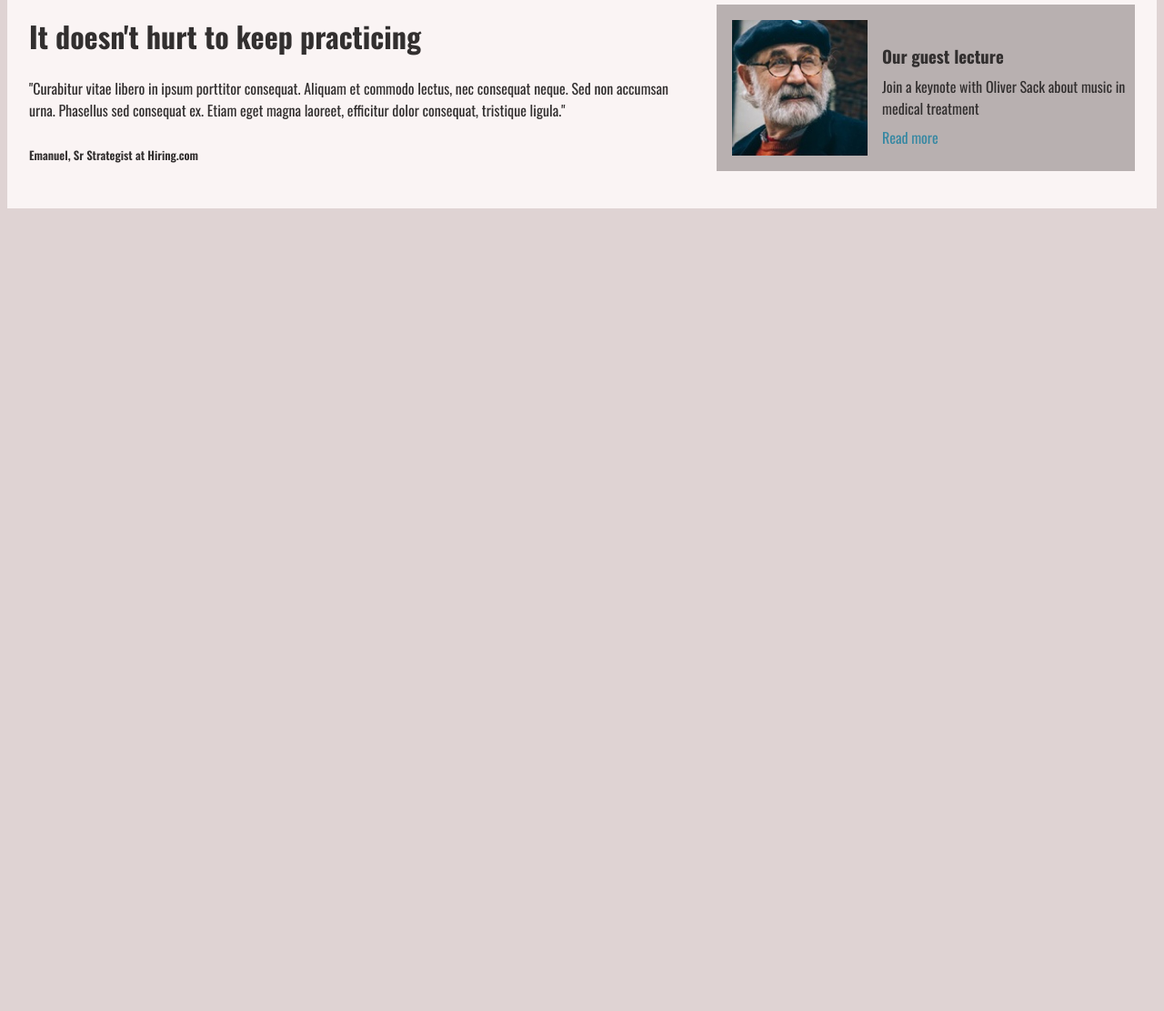
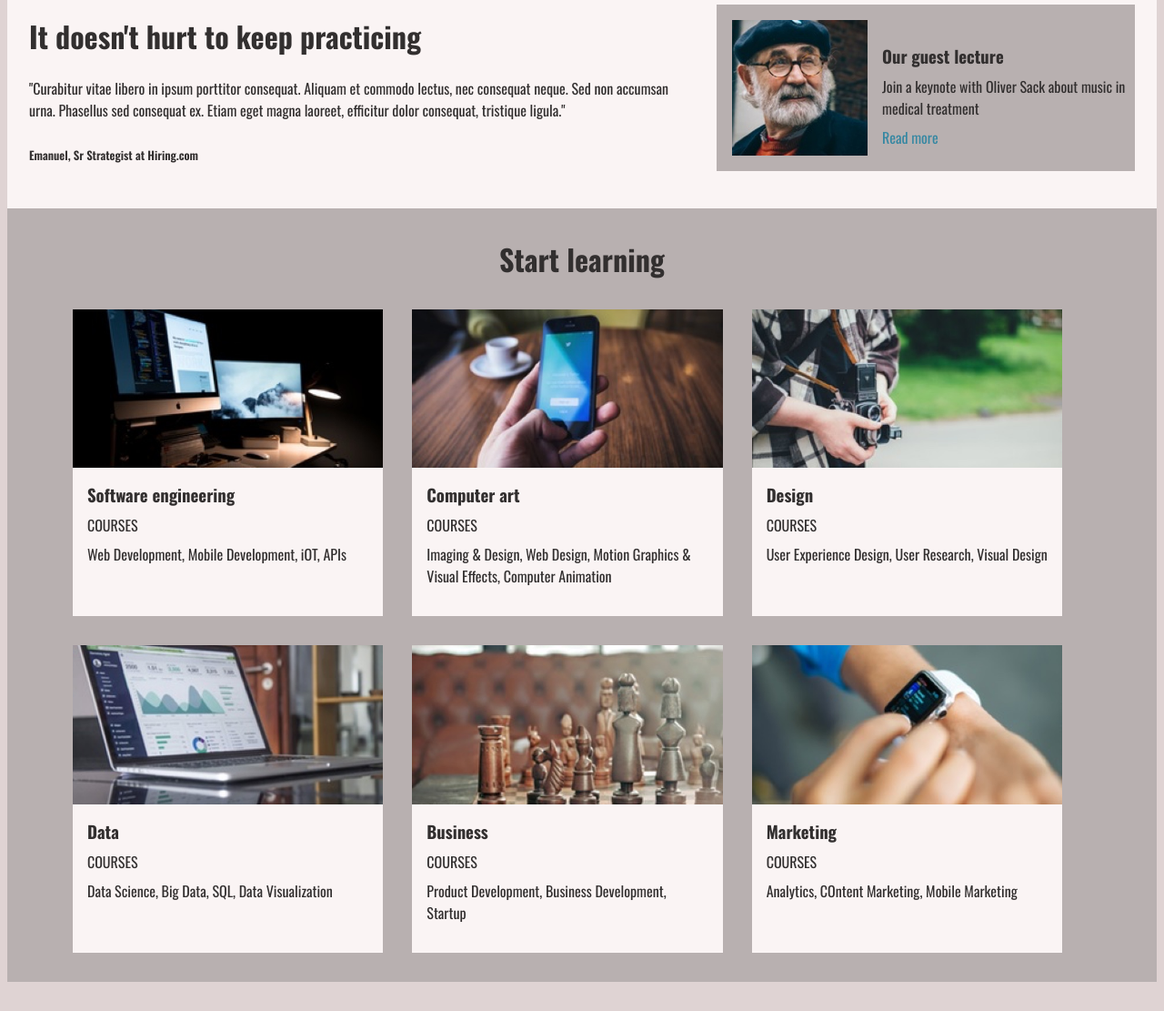
Before and after one commit to stefvtls/codecademy-colmar-academy-project, a plain HTML site: page index.html in a window 1280 px wide. Shown: the part 1077-2188 px from the top of the page at 91% size. Before the commit the page ends 1314 px from the top, so only its background shows below. Drawn offline with nearby package versions, Linux system fonts and the light colour scheme.

Commit message:
adding new content

```diff
--- a/index.html
+++ b/index.html
@@ -24,6 +24,10 @@
                 </ul>
             </div>
         </nav>
+
+        <!-- first flex box -->
+        <!-- first flex box -->
+        <!-- first flex box -->
         <div class="first">
             <div class="left">
                 <img src="images/banner.jpg">
@@ -38,7 +42,9 @@
         </div>
 
 
-
+        <!-- Second flex box -->
+        <!-- Second flex box -->
+        <!-- Second flex box -->
         <div class="second">
 
             <div class="left">
@@ -88,6 +94,96 @@
 
         </div>
 
+        <!-- third flex box -->
+        <!-- third flex box -->
+        <!-- third flex box -->
+        <div class="container">
+            <div class="container_title">
+                <h1> Start learning </h1>
+            </div>
+            <div class="third">
+
+                <div class="first_line">
+                    <div class="box">
+                        <div class="upper">
+                            <img src="images\course-software.jpg">
+                        </div>
+                        <div class="lower">
+                            <h3> Software engineering </h3>
+                            <p>COURSES</p>
+                            <p>Web Development, Mobile Development, iOT, APIs</p>
+                        </div>
+                    </div>
+
+                    <div class="box">
+                        <div class="upper">
+                            <img src="images\course-computer-art.jpg">
+                        </div>
+                        <div class="lower">
+                            <h3> Computer art </h3>
+                            <p>COURSES</p>
+                            <p>Imaging & Design, Web Design,
+                                Motion Graphics & Visual Effects, Computer Animation </p>
+                        </div>
+                    </div>
+
+                    <div class="box">
+                        <div class="upper">
+                            <img src="images\course-design.jpg">
+                        </div>
+                        <div class="lower">
+                            <h3> Design </h3>
+                            <p>COURSES</p>
+                            <p>User Experience Design, User Research, Visual Design</p>
+                        </div>
+                    </div>
+
+                </div>
+
+
+                <div class="second_line">
+                    <div class="box">
+                        <div class="upper">
+                            <img src="images\course-data.jpg">
+                        </div>
+                        <div class="lower">
+                            <h3> Data</h3>
+                            <p>COURSES</p>
+                            <p> Data Science, Big Data, SQL, Data Visualization</p>
+                        </div>
+                    </div>
+
+                    <div class="box">
+                        <div class="upper">
+                            <img src="images\course-business.jpg">
+                        </div>
+                        <div class="lower">
+                            <h3> Business</h3>
+                            <p>COURSES</p>
+                            <p>Product Development, Business Development, Startup </p>
+                        </div>
+                    </div>
+
+                    <div class="box">
+                        <div class="upper">
+                            <img src="images\course-marketing.jpg">
+                        </div>
+                        <div class="lower">
+                            <h3> Marketing </h3>
+                            <p>COURSES</p>
+                            <p>Analytics, COntent Marketing, Mobile Marketing</p>
+                        </div>
+                    </div>
+
+                </div>
+
+
+
+                </div>
+            </div>
+
+        </div>
+
 
 
     </body>
--- a/stylesheet.css
+++ b/stylesheet.css
@@ -170,34 +170,97 @@ img {
     transition-timing-function: ease-in;
     transition-delay: 10ms
 }
+
 .articleimg {
     width: 35%;
     overflow: hidden;
     padding: 16px;
 }
+
 .articletext {
     width: 65%;
     display: flex;
     flex-direction: column;
     justify-content: center;
 }
+
 .articletext h3 {
     margin-bottom: 0px;
 }
+
 .articletext p {
     margin: 0.5em 0em;
 }
+
 #lecture {
     background-color: #B8B0B0;
 }
+
 .second a{
     color: rgb(53, 135, 162);
 
 }
+
 .second a:hover {
     color: rgb(115, 135, 142);
     text-decoration: underline;
 }
+
 .article:hover, #lecture:hover{
     background-color: #b7bcbd;
 }
+
+/*third*/
+.container {
+    background-color: #B8B0B0;
+    width: 100%;
+}
+
+.container h1 {
+    text-align: center;
+    padding-top: 32px;
+    margin: 0px;
+}
+
+.third {
+    display: flex;
+    flex-direction: column;
+    justify-content: space-between;
+    align-items: center;
+    /* padding: 8px; */
+    /* width: 100%; */
+    margin: 32px 72px 32px 72px;
+}
+
+.first_line, .second_line {
+    display: flex;
+    justify-content: center;
+    width: 100%;
+}
+
+
+.box {
+    margin: 0px 32px 32px 0px;
+    background-color:#faf4f4;
+    width: 33%;
+    transition-property: background-color;
+    transition-duration: 1s;
+    transition-timing-function: ease-in;
+    transition-delay: 10ms
+}
+
+.lower {
+    padding: 16px 16px 24px 16px;
+}
+
+.lower p {
+    margin: 8px 0px;
+}
+
+.lower h3 {
+    margin: 0px;
+}
+
+.box:hover {
+    background-color:#b7bcbd;
+}
```
